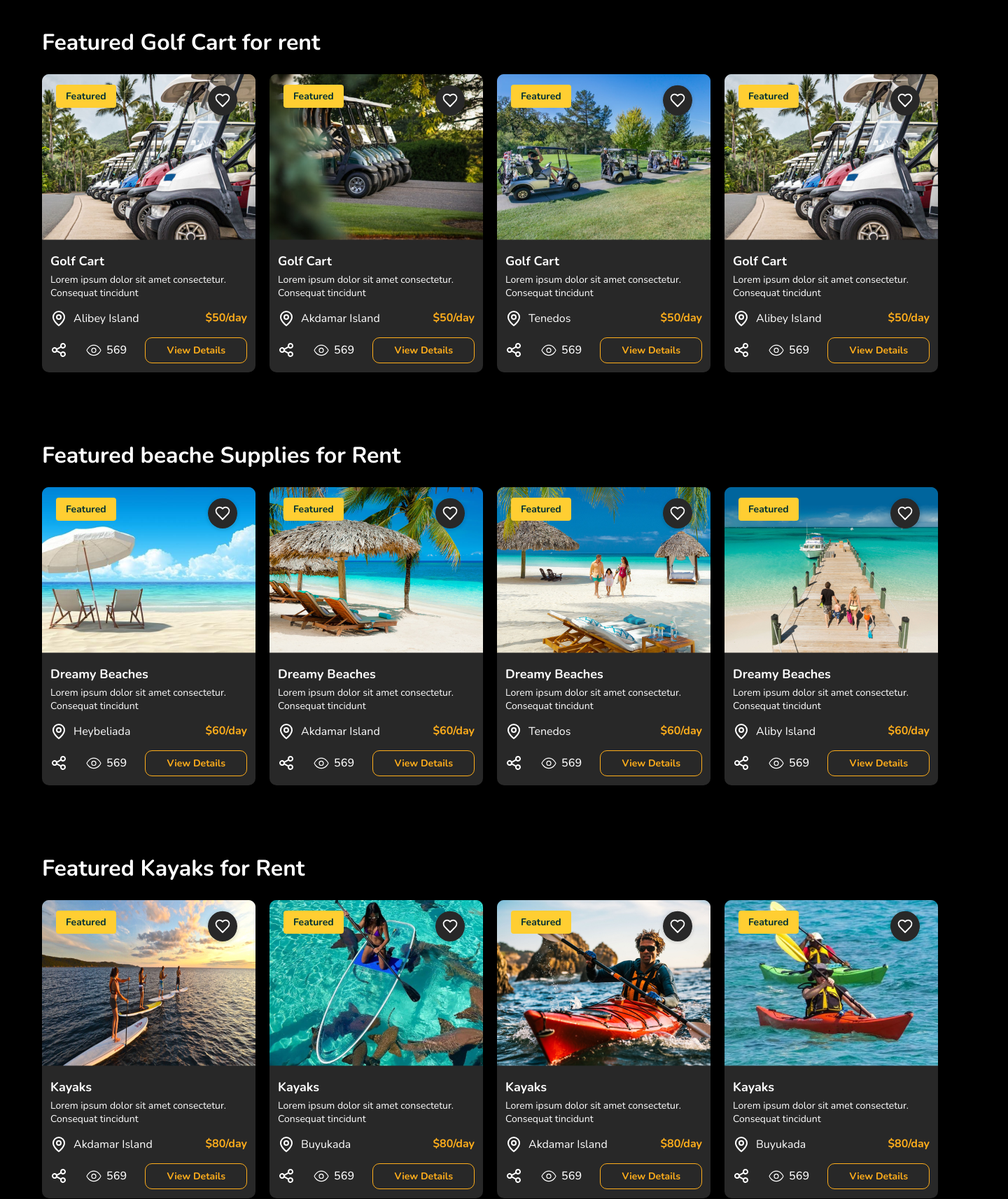
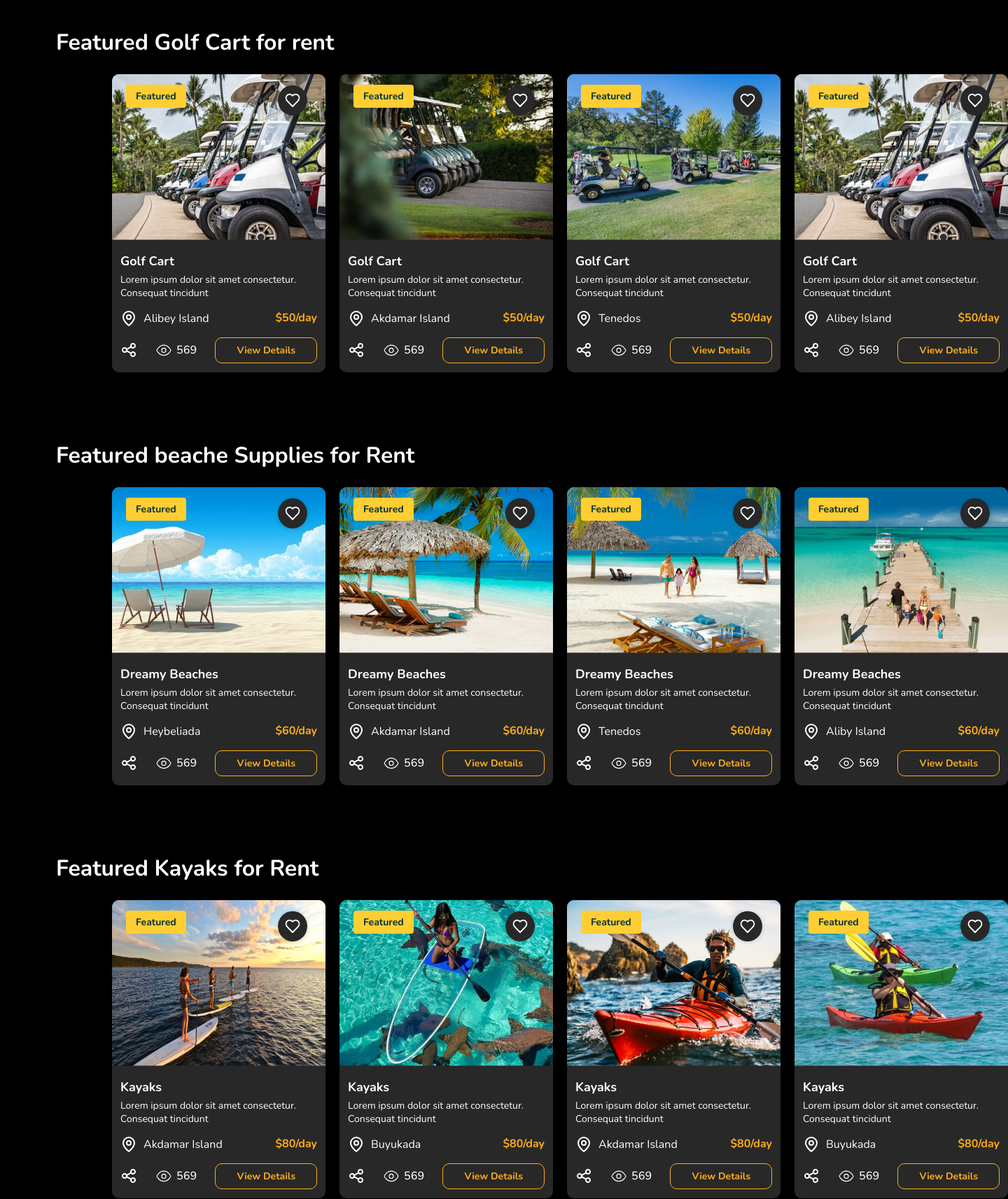
Before and after one commit to zainabzahid711/RentNation, a React (Create React App) app: page / in a window 1280 px wide. Shown: the part 422-2135 px from the top of the page at 70% size, 1440 px wide, since content can reach past the window. Built offline with nearby package versions, Linux system fonts and the light colour scheme; the HTML template or start-up script is replaced by a standard one.

Commit message:
background image added

```diff
--- a/src/_components/HomeCards/HomeCard.js
+++ b/src/_components/HomeCards/HomeCard.js
@@ -11,6 +11,7 @@ import surfingOnOcean from "../../_assets/png/surfingOnOcean.png";
 import dolphinOcean from "../../_assets/png/dolphinsOnOcean.png";
 import boating from "../../_assets/png/boatingg.png";
 import pedalBoat from "../../_assets/png/pedalBoating.png";
+// import backgroud from "../../_assets/png/bg-img";
 import styles from "./HomeCard.module.css";
 import Card from "../card/Card";
 
@@ -98,16 +99,17 @@ const kayaksArray = [
 const HomeCard = () => {
   return (
     <div className={styles.HomeCard}>
+      {/* <img className={styles.BgLeft} src={backgroud} alt="leftHalfcircle" /> */}
       <div className={styles.HomeCardContent}>
         <h1> Featured Golf Cart for rent</h1>
         <div className={styles.cardWrapping}>
-          {cardsVariety.map((obj) => (
+          {cardsVariety.map((item) => (
             <Card
               className={styles.CardinHome}
-              img={obj.img}
-              price={obj.price}
-              location={obj.location}
-              heading={obj.heading}
+              img={item.img}
+              price={item.price}
+              location={item.location}
+              heading={item.heading}
             />
           ))}
         </div>
@@ -116,12 +118,12 @@ const HomeCard = () => {
       <div className={styles.HomeCardContent}>
         <h1>Featured beache Supplies for Rent</h1>
         <div className={styles.cardWrapping}>
-          {beechArray.map((objBeech) => (
+          {beechArray.map((item) => (
             <Card
-              img={objBeech.img}
-              price={objBeech.price}
-              location={objBeech.location}
-              heading={objBeech.heading}
+              img={item.img}
+              price={item.price}
+              location={item.location}
+              heading={item.heading}
             />
           ))}
         </div>
@@ -130,12 +132,12 @@ const HomeCard = () => {
       <div className={styles.HomeCardContent}>
         <h1>Featured Kayaks for Rent</h1>
         <div className={styles.cardWrapping}>
-          {kayaksArray.map((objKaya) => (
+          {kayaksArray.map((item) => (
             <Card
-              img={objKaya.img}
-              price={objKaya.price}
-              location={objKaya.location}
-              heading={objKaya.heading}
+              img={item.img}
+              price={item.price}
+              location={item.location}
+              heading={item.heading}
             />
           ))}
         </div>
--- a/src/_components/HomeCards/HomeCard.module.css
+++ b/src/_components/HomeCards/HomeCard.module.css
@@ -20,10 +20,11 @@
 @media (max-width:1440px) {
 
   .HomeCardContent {
-    padding: 25px 60px 72px;
+    /* padding: 25px 60px 72px; */
   }
 
   .cardWrapping {
+    padding-left: 80px;
     display: grid;
     gap: 20px;
   }
```
